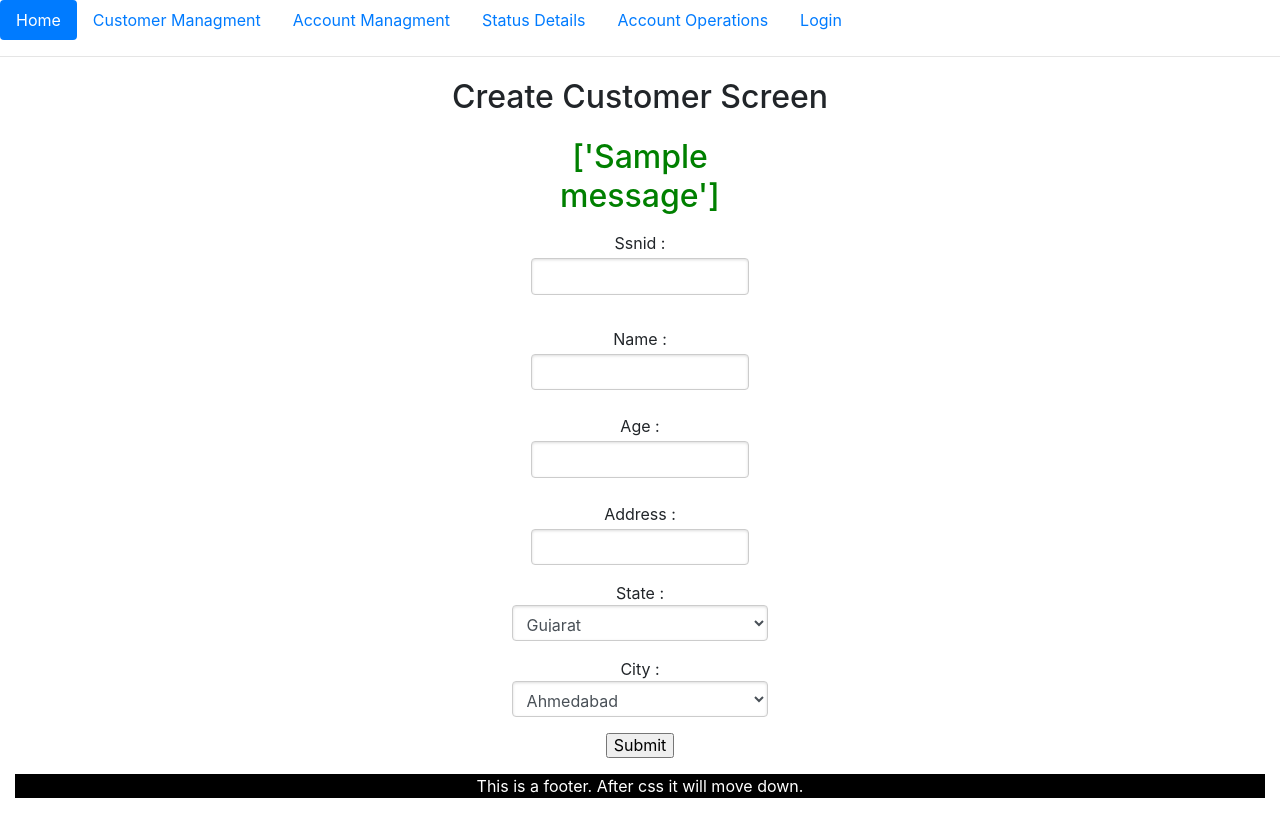
After one commit to noobArtInt/Case-Study, a Flask app: template Application/src/templates/create-customer.html in a window 1280 px wide. The commit adds this page. Run offline with Flask 2, Linux system fonts and the light colour scheme; the template is opened without the code that fills it: most values are stand-ins (such as "Sample title", 1, 10 or a date in 2020); one stand-in notice (Sample message) is shown; form fields are guessed from the names that the template uses; some libraries are stand-ins or nearby versions.

Commit message:
Modified form

```diff
--- a/Application/main.py
+++ b/Application/main.py
@@ -1 +1,2 @@
 from src import app
+from src.dbase import Newcustomer
--- a/Application/src/__init__.py
+++ b/Application/src/__init__.py
@@ -1,4 +1,6 @@
-from flask import Flask
+from flask import Flask,render_template,request,flash
+from flask_sqlalchemy import SQLAlchemy
+#from datetime import datetime
 
 app = Flask(__name__)
 app.config.from_object('config.ProductionConfig')
--- /dev/null
+++ b/Application/src/templates/create-customer.html
@@ -0,0 +1,66 @@
+<!DOCTYPE html>
+<html lang="en">
+<head>
+    <meta charset="UTF-8">
+    <link rel="stylesheet" href="https://stackpath.bootstrapcdn.com/bootstrap/4.3.1/css/bootstrap.min.css" integrity="sha384-ggOyR0iXCbMQv3Xipma34MD+dH/1fQ784/j6cY/iJTQUOhcWr7x9JvoRxT2MZw1T" crossorigin="anonymous">
+    <link rel="stylesheet" href="https://unpkg.com/purecss@2.0.3/build/pure-min.css" integrity="sha384-cg6SkqEOCV1NbJoCu11+bm0NvBRc8IYLRGXkmNrqUBfTjmMYwNKPWBTIKyw9mHNJ" crossorigin="anonymous">
+
+    <title>{{ title }}</title>
+</head>
+<body>
+{% include "nav.html" %}
+<center>
+<h1>Create Customer Screen</h1>
+<div style="width: 20%">
+  {% if error %}
+  <h2 style="color: red;">Error: {{error}}</h2>
+  {% endif %}
+
+  {% with message = get_flashed_messages() %}
+  {% if message %}
+
+      <h2 style="color: green;">{{ message }}</h2>
+
+  {% endif %}
+{% endwith %}
+
+<form action="/update_customer" method="post" class="pure-form">
+    {{ form.hidden_tag() }}
+    <div> {{ form.ssnid.label }} : {{ form.ssnid(size=15)}} </div>
+    <p>
+    <br>
+    {{ form.name.label }} : {{ form.name(size=15)}}
+    <br>
+    <p>
+    {{ form.age.label }} : {{ form.age(size=15)}}
+    <br>
+    <p>
+    {{ form.Address.label }} : {{ form.Address(size=15)}}
+    <br>
+    <p>
+    {{ 'State : ' }}<select class="form-control" name="state" id="exampleFormControlSelect1">
+      <option>Gujarat</option>
+      <option>Haryana</option>
+      <option>Karnataka</option>
+      <option>Banglore</option>
+      <option>Bihar</option>
+    </select>
+    <br>
+    <p>
+    {{ 'City : ' }}<select class="form-control" name="city" id="exampleFormControlSelect1">
+      <option>Ahmedabad</option>
+      <option>mumbai</option>
+      <option>thane</option>
+      <option>jaipur</option>
+    </select>
+    <br>
+    <p>
+    {{ form.submit() }}
+    <br>
+</center>
+{% include "footer.html" %}
+<script src="https://code.jquery.com/jquery-3.3.1.slim.min.js" integrity="sha384-q8i/X+965DzO0rT7abK41JStQIAqVgRVzpbzo5smXKp4YfRvH+8abtTE1Pi6jizo" crossorigin="anonymous"></script>
+<script src="https://cdnjs.cloudflare.com/ajax/libs/popper.js/1.14.7/umd/popper.min.js" integrity="sha384-UO2eT0CpHqdSJQ6hJty5KVphtPhzWj9WO1clHTMGa3JDZwrnQq4sF86dIHNDz0W1" crossorigin="anonymous"></script>
+<script src="https://stackpath.bootstrapcdn.com/bootstrap/4.3.1/js/bootstrap.min.js" integrity="sha384-JjSmVgyd0p3pXB1rRibZUAYoIIy6OrQ6VrjIEaFf/nJGzIxFDsf4x0xIM+B07jRM" crossorigin="anonymous"></script>
+</body>
+</html>
--- /dev/null
+++ b/Include/dbase.py
@@ -0,0 +1,55 @@
+#import flask from Flask
+from flask import Flask,render_template,request,flash
+from flask_sqlalchemy import SQLAlchemy
+from datetime import datetime
+#make application using Flask
+app = Flask(__name__)
+app.secret_key = 'super secret key'
+#connect localhost mysql(db name = cs)
+app.config['SQLALCHEMY_DATABASE_URI'] = 'mysql://root:@localhost/cs'
+db = SQLAlchemy(app)
+
+class Newcustomer(db.Model):
+    sno = db.Column(db.Integer, primary_key=True)
+    ssnid = db.Column(db.String(11), unique=True, nullable=False)
+    name = db.Column(db.String(15), unique=True, nullable=False)
+    age = db.Column(db.String(3), unique=True, nullable=False)
+    address = db.Column(db.String(50), unique=True, nullable=False)
+    state = db.Column(db.String(50), unique=True, nullable=False)
+    city = db.Column(db.String(50), unique=True, nullable=False)
+    date = db.Column(db.String(120), unique=True, nullable=False)
+
+
+
+@app.route('/')
+def home():
+    return render_template('index.html')
+
+
+@app.route('/create-customer',methods=['GET','POST'])
+def createcustomer():
+    error = None
+    success_msg = 'Data submitted successfully'
+    if(request.method == 'POST'):
+        if(request.form['ssnid']=="" or request.form['name']=="" or request.form['age']=="" or request.form['address']==""):
+            error = 'invalid credentials (All fields are mandetory)'
+        else:
+            ssnid = request.form.get('ssnid')
+            name = request.form.get('name')
+            age = request.form.get('age')
+            address = request.form.get('address')
+            state = request.form.get('state')
+            city = request.form.get('city')
+            date = datetime.now()
+            entry = Newcustomer(ssnid=ssnid,name=name,age=age,address=address,state=state,city=city,date=date )
+            db.session.add(entry)
+            db.session.commit()
+            flash(success_msg)
+
+    return render_template('create-customer.html',error=error)
+
+
+
+
+
+app.run(debug=True)
```
Also changed, not shown: Application/src/dbase.py (added, +16 -0 lines), Application/src/forms.py (+10 -4 lines), Application/src/routes.py (+32 -3 lines), Application/src/templates/login.html (+5 -7 lines).
